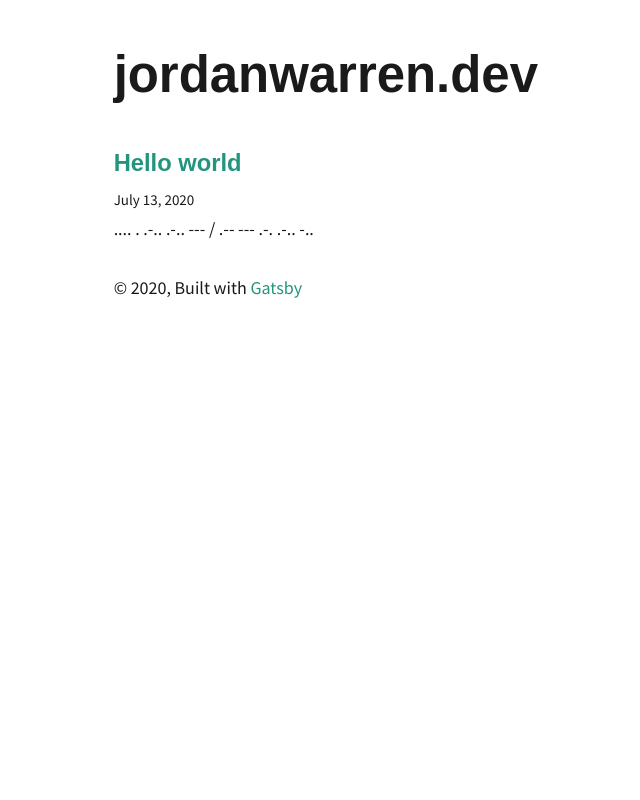
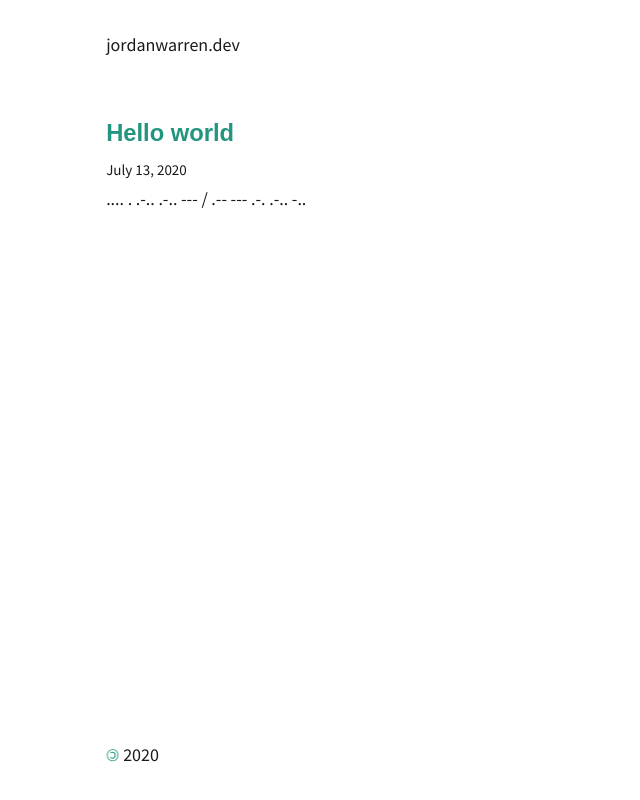
Before and after one commit to atratum/jordanwarren.dev, a Gatsby site: page / in a window 1280 px wide. Shown: the whole page, without its empty margins (189-829 px from the left). Built offline with nearby package versions, Linux system fonts and the light colour scheme; Gatsby itself is replaced by a stand-in of ours; some packages are replaced by stand-ins of ours; a web font is replaced by a local one.

Commit message:
Remove legacy logic, amend formatting, and add copyleft

```diff
--- a/src/components/layout.js
+++ b/src/components/layout.js
@@ -1,21 +1,23 @@
 import React from "react"
 import { Link } from "gatsby"
 
-import { rhythm, scale } from "../utils/typography"
+import { rhythm } from "../utils/typography"
 
-const Layout = ({ location, title, children }) => {
-  const rootPath = `${__PATH_PREFIX__}/`
-  let header
+import Container from "../components/container";
 
-  if (location.pathname === rootPath) {
-    header = (
-      <h1
-        style={{
-          ...scale(1.5),
-          marginBottom: rhythm(1.5),
-          marginTop: 0,
-        }}
-      >
+const Layout = ({ title, children }) => {
+
+  return (
+    <div style={{
+      height: `100%`,
+      display: `flex`,
+      flexDirection: `column`
+    }}>
+      <header style={{
+        paddingTop: `${rhythm(1)}`,
+        paddingBottom: `${rhythm(1)}`,
+      }}>
+        <Container>
           <Link
             style={{
               boxShadow: `none`,
@@ -25,43 +27,31 @@ const Layout = ({ location, title, children }) => {
           >
             {title}
           </Link>
-      </h1>
-    )
-  } else {
-    header = (
-      <h3
+        </Container>
+      </header>
+      <main style={{
+        paddingTop: `${rhythm(1)}`,
+        paddingBottom: `${rhythm(1)}`,
+        flex: 1
+      }}>
+        <Container>
+          {children}
+        </Container>
+      </main>
+      <footer style={{
+        paddingTop: `${rhythm(1)}`,
+        paddingBottom: `${rhythm(1)}`,
+      }}>
+        <Container>
+          <a
+          href="https://www.copyleft.org/"
+          rel="nofollow"
           style={{
-          fontFamily: `Montserrat, sans-serif`,
-          marginTop: 0,
-        }}
-      >
-        <Link
-          style={{
-            boxShadow: `none`,
-            color: `inherit`,
-          }}
-          to={`/`}
-        >
-          {title}
-        </Link>
-      </h3>
-    )
-  }
-  return (
-    <div
-      style={{
-        marginLeft: `auto`,
-        marginRight: `auto`,
-        maxWidth: rhythm(24),
-        padding: `${rhythm(1.5)} ${rhythm(3 / 4)}`,
-      }}
-    >
-      <header>{header}</header>
-      <main>{children}</main>
-      <footer>
-        © {new Date().getFullYear()}, Built with
-        {` `}
-        <a href="https://www.gatsbyjs.org">Gatsby</a>
+            display: `inline-block`,
+            transform: `rotateY(180deg)`,
+          }}>©</a>&nbsp;
+          {new Date().getFullYear()}
+        </Container>
       </footer>
     </div>
   )
```
Lines whose indentation alone changed are shown as unchanged.
